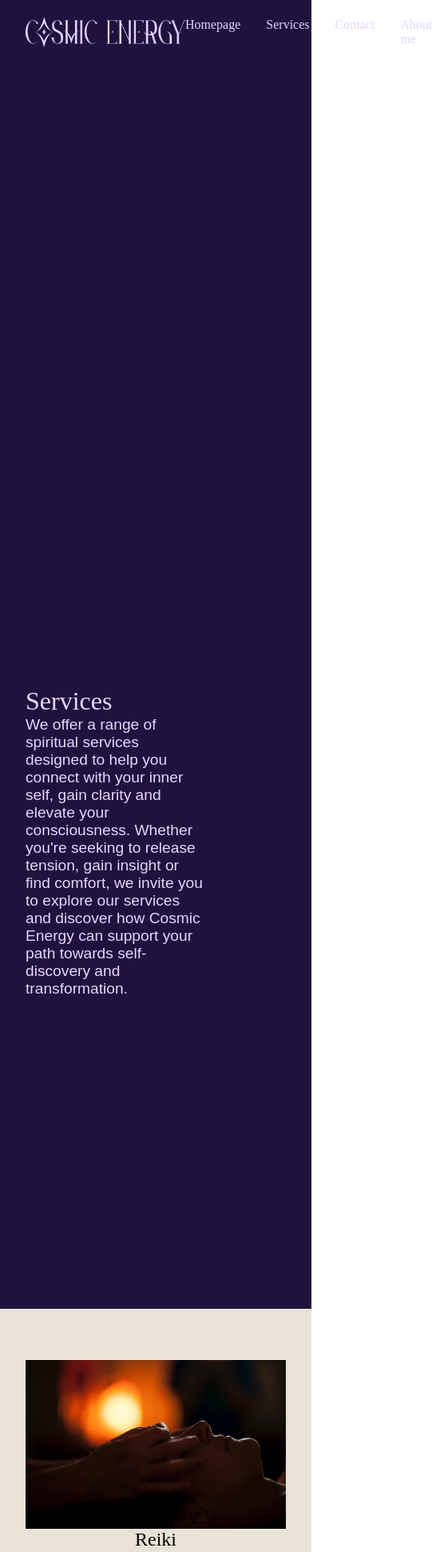
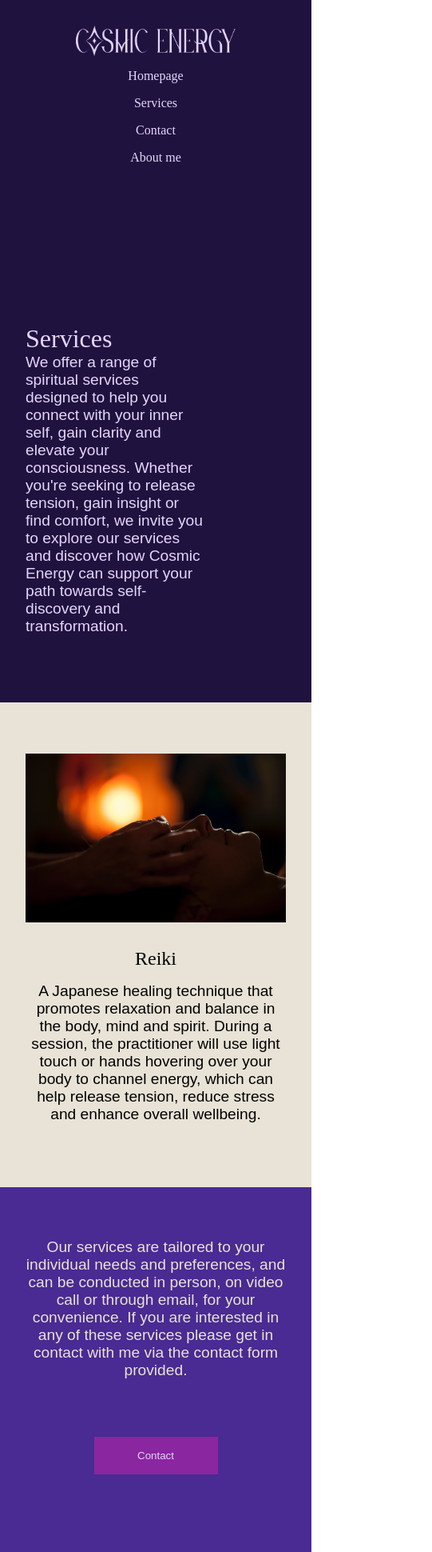
Before and after one commit to deshandeshandeshan/cosmicenergywithaimee, a React (Create React App) app in the folder client/: page /services in a window 390 px wide. Shown: the top 1940 px of the page at 80% size, 541 px wide, since content can reach past the window. Built offline with nearby package versions, Linux system fonts and the light colour scheme; a web font is replaced by a local one.

Commit message:
Made changes to css for header, mobile header formated and responsive when widened to desktop view. Css edited for services page

```diff
--- a/client/src/components/Header.css
+++ b/client/src/components/Header.css
@@ -16,20 +16,6 @@ a {
     font-weight: 100;
 }
 
-.navBar {
-    min-height: 5rem;
-    display: grid;
-    align-items: center;
-    padding: 0 2rem;
-    grid-template-columns: repeat(2, 1fr);
-}
-
-.navMenu {
-    display: grid;
-    gap: 2rem;
-    grid-template-columns: repeat(4, 1fr);
-}
-
 .navLink {
     transition: 0.7s ease;
 }
@@ -37,3 +23,41 @@ a {
 .navLink:hover {
     color: #C6997D;
 }
+
+.navMenu {
+    text-align: center;
+}
+
+.navPadding {
+    padding: 0 0 1rem 0;
+}
+
+.navBrand {
+    margin: 0 auto;
+    padding-top: 2rem;
+}
+
+@media only screen and (min-width: 70rem) {
+    .navBrand {
+        margin: 0;
+        padding-top: 0;
+    }
+
+    .navPadding {
+        padding: 0 ;
+    }
+
+    .navMenu {
+        display: grid;
+        gap: 2rem;
+        grid-template-columns: repeat(4, 1fr);
+    }
+
+    .navBar {
+        min-height: 5rem;
+        display: grid;
+        align-items: center;
+        padding: 0 2rem;
+        grid-template-columns: repeat(2, 1fr);
+    }
+}
--- a/client/src/components/Header.js
+++ b/client/src/components/Header.js
@@ -11,26 +11,26 @@ const Header = () => {
             src={Logo}
             alt="Cosmic energy logo"
             width="200"
-            className="navBrand"
+            className="navBrand navPadding"
           />
 
-          <ul className="navMenu">
-            <li className="navItem">
+          <ul className="navMenu navPadding">
+            <li className="navItem navPadding">
               <Link to="/" className="navLink">
                 Homepage
               </Link>
             </li>
-            <li className="navItem">
+            <li className="navItem navPadding">
               <Link to="/services" className="navLink">
                 Services
               </Link>
             </li>
-            <li className="navItem">
+            <li className="navItem navPadding">
               <Link to="/contact" className="navLink">
                 Contact
               </Link>
             </li>
-            <li className="navItem">
+            <li className="navItem navPadding">
               <Link to="/aboutme" className="navLink">
                 About me
               </Link>
--- a/client/src/components/Services.css
+++ b/client/src/components/Services.css
@@ -20,9 +20,13 @@
     gap: 0 1rem;
 }
 
+.servicesPadding {
+    padding-bottom: 1rem
+}
+
 .servicesIntro {
     display: grid;
-    min-height: 30rem;
+    max-height: 40rem;
     background-color: #20123E;
     grid-template-rows: repeat(4, 1fr);
 }
@@ -54,6 +58,7 @@
     grid-column-end: 5;
     grid-row-start: 2;
     grid-row-end: 3;
+    padding-top: 2rem;
 }
 
 .servicesOutro {
@@ -61,7 +66,8 @@
     min-height: 20rem;
     background-color: #4A2A93;
     grid-template-rows: repeat(2, 1fr);
-    padding: 4rem 0;
+    padding-top: 4rem;
+    padding-bottom: 4rem;
 }
 
 .outroGridItemA {
@@ -76,5 +82,6 @@
     grid-column-start: 2;
     grid-column-end: 4;
     grid-row-start: 2;
-    grid-row-end: 3;
+    max-height: 2rem;
+    margin: auto 0;
 }
--- a/client/src/components/Services.js
+++ b/client/src/components/Services.js
@@ -26,8 +26,8 @@ const Services = () => {
           className="reikiGridItemA image gridPadding"
         />
         <div className="reikiGridItemB gridPadding">
-          <h2 className="heading textCentred">Reiki</h2>
-          <p className="textCentred">
+          <h2 className="heading textCentred servicesPadding">Reiki</h2>
+          <p className="textCentred servicesPadding">
             A Japanese healing technique that promotes relaxation and balance in
             the body, mind and spirit. During a session, the practitioner will
             use light touch or hands hovering over your body to channel energy,
@@ -37,16 +37,16 @@ const Services = () => {
         </div>
       </div>
 
-      <div className="servicesOutro mobileGrid">
-        <p className="outroGridItemA textCentred gridPadding">
+      <div className="servicesOutro mobileGrid gridPadding">
+        <p className="outroGridItemA textCentred">
           Our services are tailored to your individual needs and preferences,
           and can be conducted in person, on video call or through email, for
           your convenience. If you are interested in any of these services
           please get in contact with me via the contact form provided.
         </p>
 
-        <Link to="/contact" className="outroGridItemB gridPadding">
-          <button>Contact</button>
+        <Link to="/contact" className="outroGridItemB displayGrid">
+          <button className="button">Contact</button>
         </Link>
       </div>
     </main>
```
